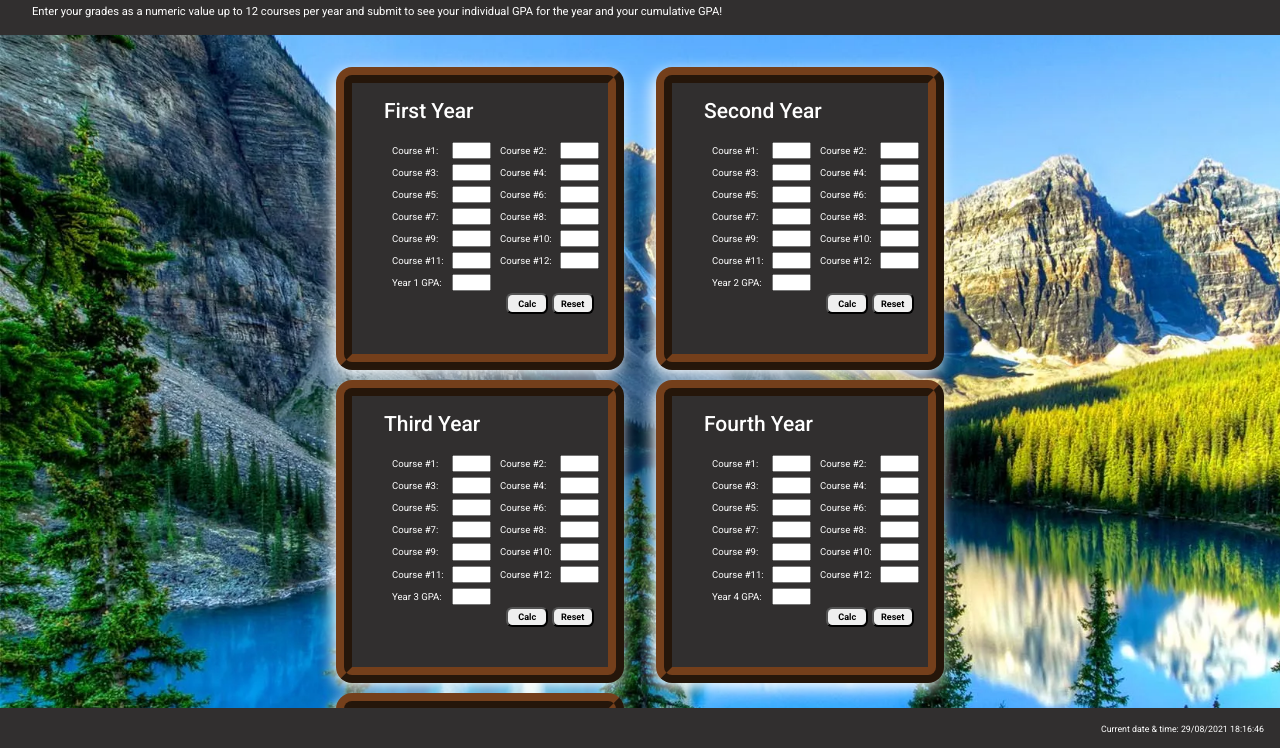
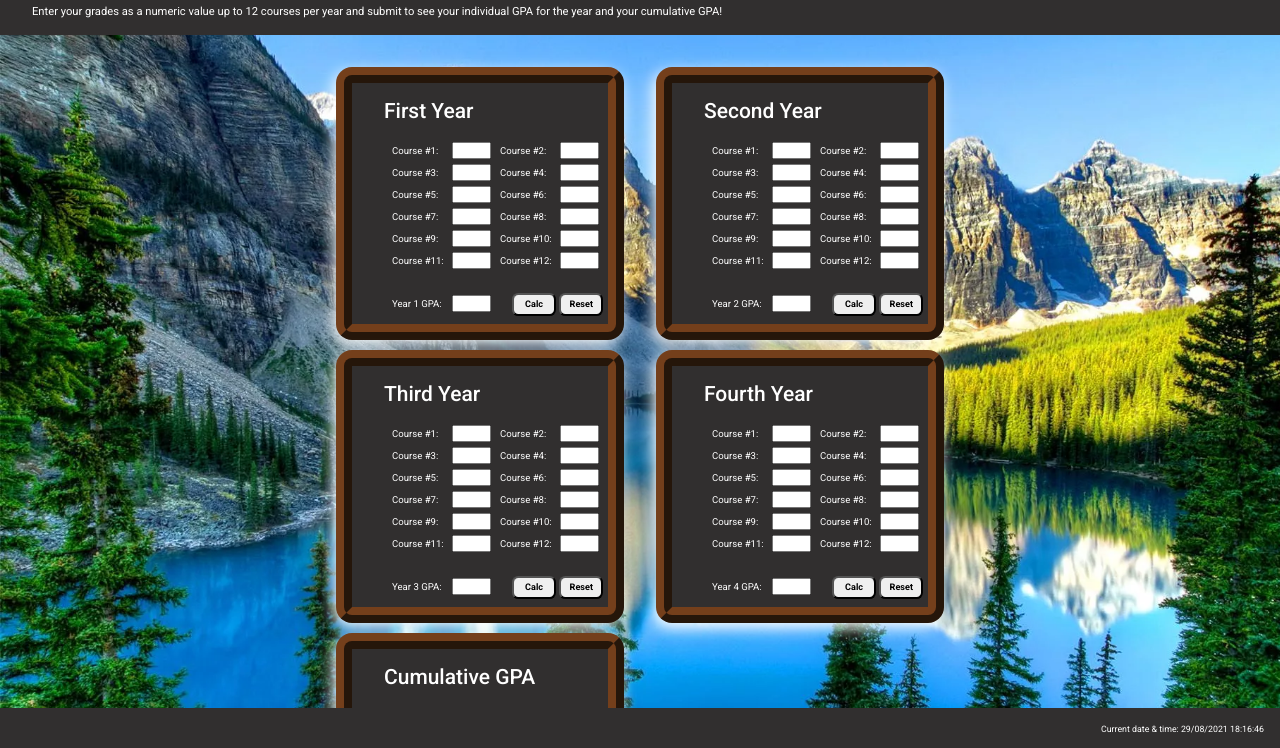
Before and after one commit to NathanielKhallil/GPA_calculator, a plain HTML site: page index.html in a window 1280 px wide. Shown: the part 50-798 px from the top of the page. Drawn offline with Linux system fonts and the light colour scheme.

Commit message:
commit for parcel

```diff
--- a/CSS/styles.css
+++ b/CSS/styles.css
@@ -9,7 +9,7 @@ html {
 
 body {
   position: relative;
-  background-image: url(/images/rockies.webp);
+  background-image: url(/images/rockies_2x.webp);
   background-size: cover;
   background-repeat: no-repeat;
   font-family: "roboto", sans-serif;
@@ -18,6 +18,12 @@ body {
   margin: 0;
   min-width: 100%;
   box-sizing: border-box;
+}
+
+@media screen and (min-width: 600px) {
+  body {
+    background-image: url(/images/rockies.webp);
+  }
 }
 
 h1,
@@ -38,7 +44,7 @@ p {
   }
 }
 
-@media screen and (min-width: 768px) {
+@media screen and (min-width: 540px) {
   p {
     font-size: 0.7rem;
   }
@@ -48,15 +54,14 @@ p {
 .hero {
   background-color: var(--tertiary-color);
   margin: 0 0 1rem 0;
-  padding-bottom: .3rem;
+  padding-bottom: 0.3rem;
 }
 
 .hero p {
-  padding-top: .5rem;
-
+  padding-top: 0.5rem;
 }
 
-@media screen and (min-width: 768px) {
+@media screen and (min-width: 600px) {
   .hero {
     margin: 0;
     padding-bottom: 1rem;
@@ -70,13 +75,13 @@ ul li {
   width: 100%;
   list-style: none;
   float: left;
- }
+}
 
 @media screen and (min-width: 290px) {
   ul li {
     font-size: 0.6rem;
     width: 50%;
-   }
+  }
 }
 
 @media screen and (min-width: 350px) {
@@ -91,7 +96,7 @@ ul li {
   }
 }
 
-@media screen and (min-width: 768px) {
+@media screen and (min-width: 600px) {
   ul li {
     font-size: 0.6rem;
   }
@@ -104,7 +109,6 @@ label {
   text-align: left;
 }
 
-
 @media screen and (min-width: 320px) {
   label {
     width: 53%;
@@ -112,29 +116,26 @@ label {
   }
 }
 
-
-.label__Total {
+.label__total {
   display: inline-block;
   margin-top: 1.8rem;
-
 }
 
 input {
   display: inline;
-  width: 35%;
+  width: 29%;
   text-align: center;
-  transition: all .2s ease-in-out;
+  transition: all 0.2s ease-in-out;
 }
 
 input:focus {
-background-color: rgb(252, 158, 16);
+  background-color: rgb(252, 158, 16);
 }
 
-
-@media screen and (min-width: 768px) {
+@media screen and (min-width: 600px) {
   input {
     width: 29%;
-   }
+  }
 }
 
 #totalGpa {
@@ -142,6 +143,7 @@ background-color: rgb(252, 158, 16);
 }
 
 .endGpaLabel {
+  margin-top: 1.8rem;
   font-size: 87.5%;
   width: 60%;
 }
@@ -155,9 +157,9 @@ background-color: rgb(252, 158, 16);
   width: 80%;
   margin: 0 auto;
   justify-content: center;
-  }
+}
 
-@media screen and (min-width: 768px) {
+@media screen and (min-width: 600px) {
   .grid {
     grid-template-columns: repeat(2, 16rem);
     column-gap: 4rem;
@@ -188,7 +190,7 @@ background-color: rgb(252, 158, 16);
 .button__container {
   text-align: center;
   margin-left: 1.3rem;
-  padding-bottom: 1rem;
+  padding-bottom: 0rem;
 }
 
 @media screen and (min-width: 290px) {
@@ -200,31 +202,31 @@ background-color: rgb(252, 158, 16);
 
 @media screen and (min-width: 320px) {
   .button__container {
-    margin-right: 0.7rem;
+    margin-right: 0.4rem;
   }
 }
 
 @media screen and (min-width: 375px) {
   .button__container {
-    margin-right: 1.1rem;
+    margin-right: 0.5rem;
   }
 }
 
 @media screen and (min-width: 400px) {
   .button__container {
-    margin-right: 1.4rem;
+    margin-right: 0.8rem;
   }
 }
 
-@media screen and (min-width: 540px) {
+@media screen and (min-width: 520px) {
   .button__container {
-    margin-right: 2.4rem;
+    margin-right: 1.5rem;
   }
 }
 
-@media screen and (min-width: 768px) {
+@media screen and (min-width: 600px) {
   .button__container {
-    margin-right: 0.9rem;
+    margin-right: 0.3rem;
   }
 }
 
@@ -234,20 +236,19 @@ background-color: rgb(252, 158, 16);
   font-size: 79%;
   font-weight: 700;
   width: 30.5%;
-  margin: 1.5rem 0.1rem 0.5rem 0rem;
+  margin: 1.5rem 0rem 0.5rem 0rem;
   padding: 0.15rem 0.1rem 0.15rem 0.1rem;
   border-radius: 0.4rem;
-  transition: all .3s ease-in-out;
+  transition: all 0.3s ease-in-out;
 }
 
 .btn:active {
-  transform: scale(.9);
+  transform: scale(0.9);
   font-size: 65%;
 }
 
 .btn:hover {
   border: 2px solid rgb(252, 158, 16);
-
 }
 
 @media screen and (min-width: 290px) {
@@ -265,22 +266,18 @@ background-color: rgb(252, 158, 16);
   }
 }
 
-@media screen and (min-width: 540px) {
+@media screen and (min-width: 560px) {
   .btn {
-    font-size: 80%;
+    font-size: 65%;
     font-weight: 700;
-    padding: 0.25rem 0.1rem;
-    width: 16.8%;
+    padding: 0.25rem 0rem;
+    width: 19%;
   }
 }
 
 @media screen and (min-width: 768px) {
   .btn {
-    font-size: 65%;
-    font-weight: 700;
-    padding: 0.2rem 0;
-    margin: 1.5rem 0rem;
-    width: 19%;
+    margin: 1.5rem 0 0.5rem 0;
   }
 }
 
```
Also changed, not shown: images/rockies380.webp (added), images/rockiesMobile.webp (added), images/rockiesSmall.webp (added), 3 other files.
